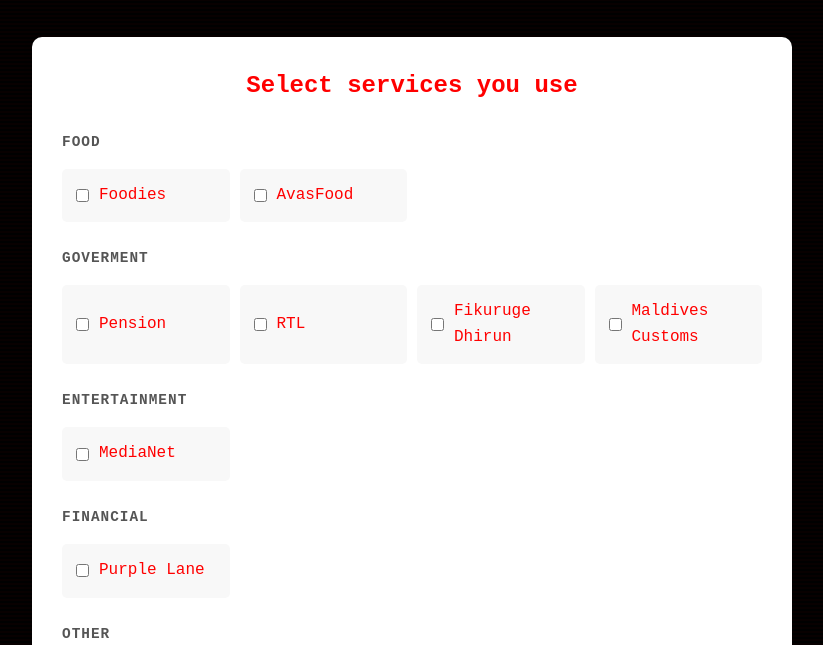
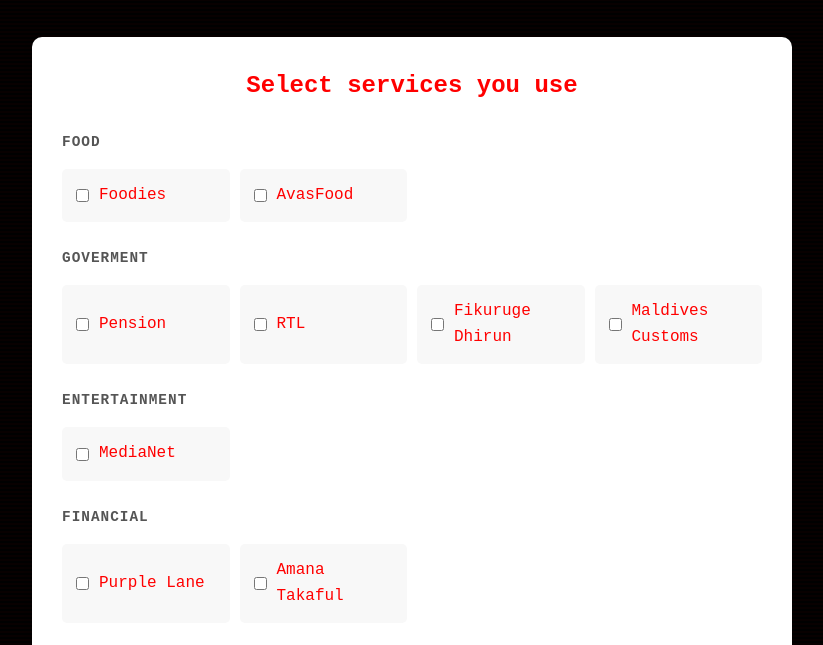
Before and after one commit to WhoIsFishie/HaveYouBeenPawndMV, a plain HTML site: page index.html in a window 1280 px wide. Shown: the part 125-770 px from the top of the page, without its empty margins (228-1051 px from the left). Drawn offline with Linux system fonts and the light colour scheme.

Commit message:
Update index.html
added amaana

```diff
--- a/index.html
+++ b/index.html
@@ -530,7 +530,8 @@
         "MediaNet"
     ],
     "financial": [
-        "Purple Lane"
+        "Purple Lane",
+        "Amana Takaful"
     ],
     "other": [
         "Dhiraagu & Ooredoo"
```
